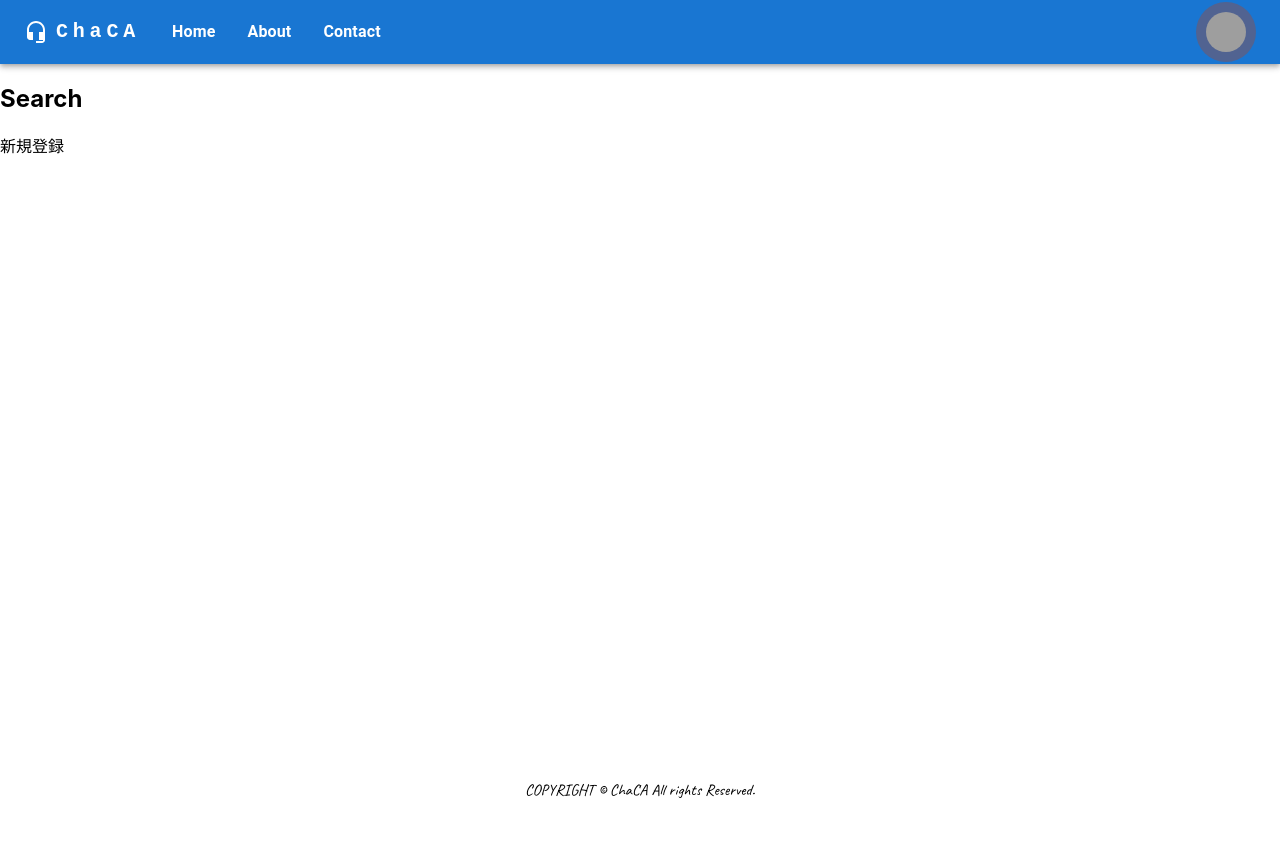
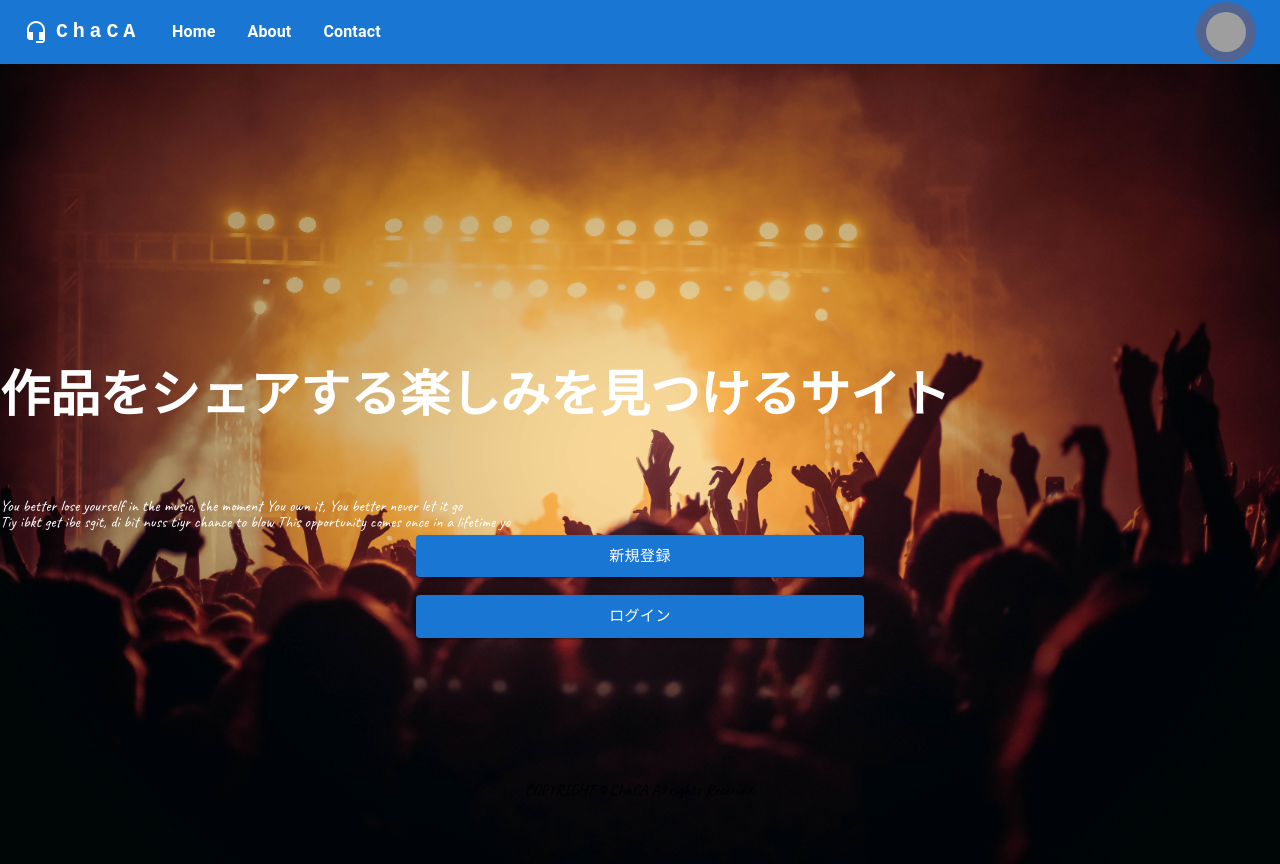
Before and after one commit to YoheiKanamaru/potato-salad, a React (Create React App) app: page / in a window 1280 px wide. Before the commit the page ends 800 px from the top, so only its background shows below. Built offline with nearby package versions, Linux system fonts and the light colour scheme; grey boxes are pictures that could not be loaded.

Commit message:
develop HomeTop

```diff
--- a/package.json
+++ b/package.json
@@ -30,6 +30,7 @@
     "react-router-dom": "^6.3.0",
     "react-scripts": "5.0.1",
     "react-toastify": "^9.0.7",
+    "scrollreveal": "^4.0.9",
     "styled-components": "^5.3.5",
     "typescript": "^4.4.2",
     "web-vitals": "^2.1.0"
--- a/src/components/Home.tsx
+++ b/src/components/Home.tsx
@@ -9,6 +9,7 @@ import About from "./About";
 import ContactForm from "./Contact";
 import Footer from "./Footer";
 import SignUp from "./SignUp";
+import HomeTop from "./HomeTop";
 
 //BrowserRouterの中でRouteを設置、Reactアプリの中で一度しか使えないのでここでページ遷移を管理
 //v6なので参考サイトとやり方が異なってくるので、詰まったらv6の資料読んだ方が良い
@@ -22,7 +23,8 @@ const Home = () =>{
             </header>
 
              <Routes>
-                <Route path="/" element={<Search />} />
+                <Route path="/" element={<HomeTop />} />
+                <Route path="/search" element={<Search />} />
                 <Route path="/about" element={<About />} />
                 <Route path="/contact" element={<ContactForm />} />
                 <Route path="/signin" element={<SignIn />} />
--- /dev/null
+++ b/src/components/HomeTop.tsx
@@ -0,0 +1,43 @@
+import './HomeTopCSS.css'
+import { Link } from 'react-router-dom';
+import Button from '@mui/material/Button';
+
+const HomeTop = () =>{
+    return(
+        <div className="background">
+
+            <div className="hero">
+            <h1 className="hero-title">作品をシェアする楽しみを見つけるサイト</h1>
+	            <p className="hero-about1">You better lose yourself in the music, the moment You own it, You better never let it go</p>
+                <p className="hero-about2">Tiy ibkt get ibe sgit, di bit nuss tiyr chance to blow This opportunity comes once in a lifetime yo</p>
+	        </div>
+                    <div className="button-wrapper">
+                        <Button
+                            className="button1"
+                            type="button"
+                            variant="contained"
+                            size="large"
+                            color='primary'
+                            component={Link}
+                            to="/signup">
+                        新規登録
+                        </Button>
+
+                        <Button
+                            className="button2"
+                            type="button"
+                            variant="contained"
+                            size="large"
+                            color='primary'
+                            component={Link}
+                            to="/signin">
+                        ログイン
+                        </Button>
+                    </div>
+			</div>
+    )
+}
+
+
+
+export default HomeTop
--- /dev/null
+++ b/src/components/HomeTopCSS.css
@@ -0,0 +1,77 @@
+.background{
+  width: 100%;
+  min-height: 100vh;
+  background-image: url(./img/pexels-vishnu-r-nair-1105666.jpg);
+  background-repeat: no-repeat;
+  background-size: cover;
+  background-position: center;
+}
+
+
+.hero{
+    height: 700px;
+    font-family: 'Caveat';
+}
+
+.hero-title{
+    color: white;
+    font-size: 50px;
+    text-align: center;
+    vertical-align: middle;
+    position: absolute;
+
+    top: 40%; /*親要素を起点に上から50%*/
+    left: auto;
+
+}
+
+.hero-about1{
+    color: white;
+    text-align: center;
+    position: absolute;
+
+    top: 60%; /*親要素を起点に上から50%*/
+}
+
+.hero-about2{
+    color: white;
+    text-align: center;
+    position: absolute;
+
+    top: 62%; /*親要素を起点に上から50%*/
+
+}
+
+
+.button-wrapper {
+    display: flex;
+    flex-flow: column;
+
+    justify-content:space-between;
+
+    align-items: center;
+    gap: 18px 12px;
+
+
+    position: absolute;
+    height: 50px;
+    width: 70%;
+    top: 70%;
+    left: 50%;
+    transform: translate(-50%,-50%);
+ }
+
+.button1{
+    font-size: large;
+    width: 50%;
+
+    text-decoration: none;
+}
+
+.button2{
+    color: white;
+    font-size: large;
+    width: 50%;
+
+    text-decoration: none;
+}
```
Also changed, not shown: src/components/img/pexels-vishnu-r-nair-1105666.jpg (added), 1 other file (tests, documents, lock files or other folders).
